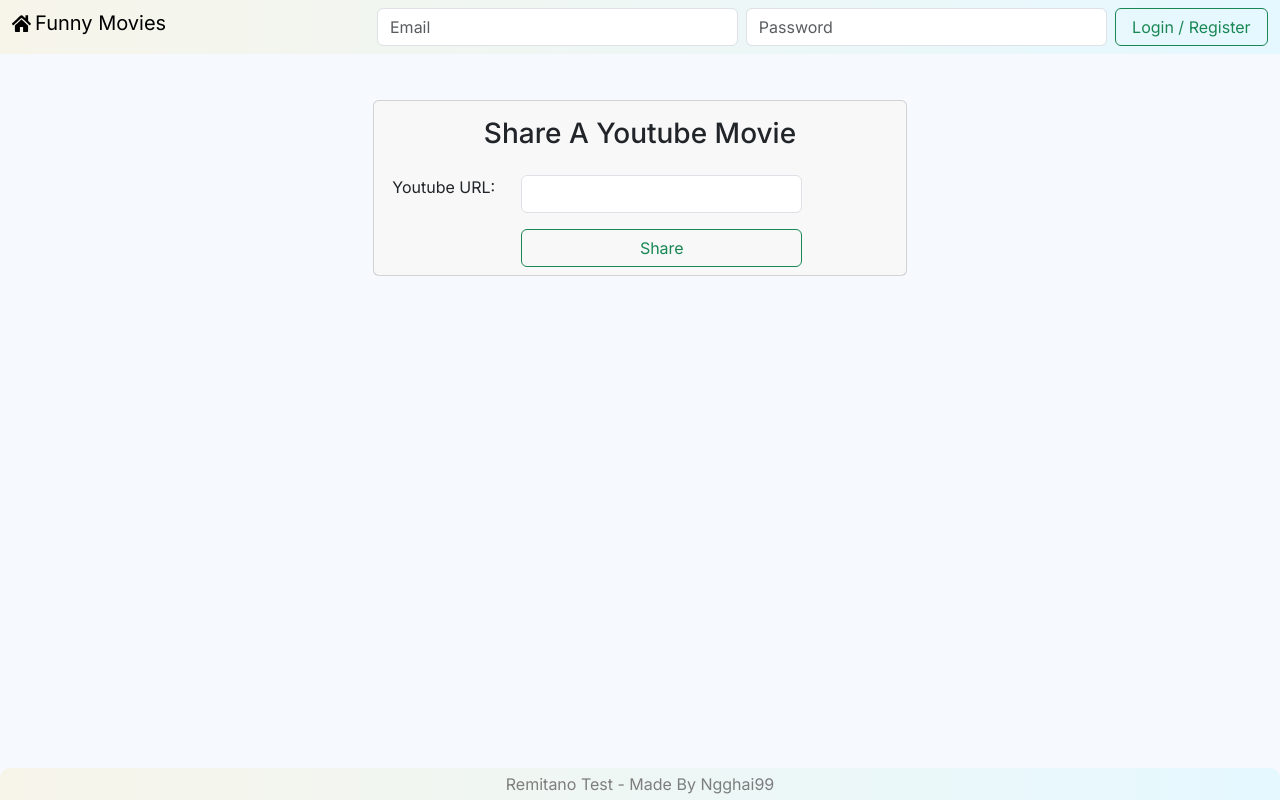
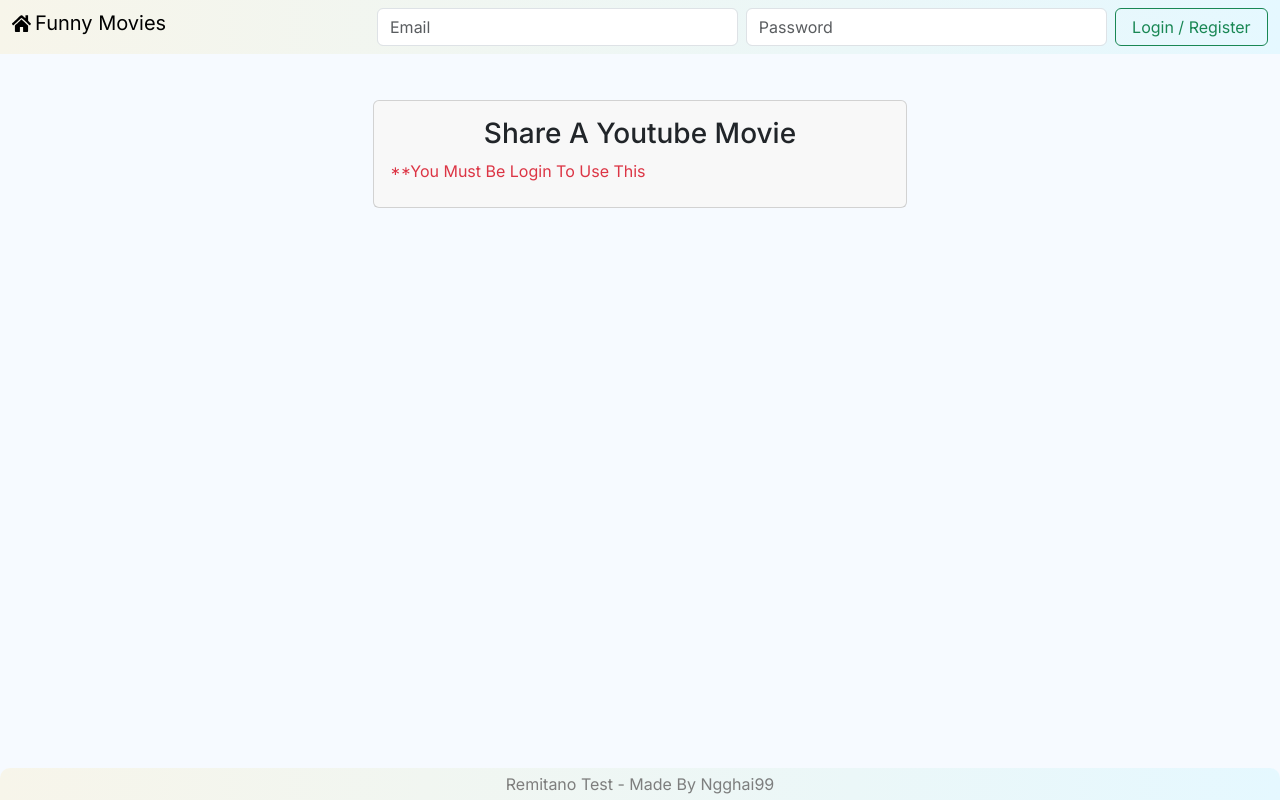
Before and after one commit to ngghai99/video-sharing-remitano, a Next.js app in the folder frontend/: page /share-movie in a window 1280 px wide. Built offline with nearby package versions, Linux system fonts and the light colour scheme.

Commit message:
Update share-movie and reload page login

```diff
--- a/frontend/app/share-movie/page.tsx
+++ b/frontend/app/share-movie/page.tsx
@@ -1,7 +1,13 @@
 'use client'
-import React from 'react';
+import React, { useState, useEffect } from 'react';
 
 export default function ShareMovie() {
+  const [loggedIn, setLoggedIn] = useState(false);
+  useEffect(() => {
+    const storedToken = localStorage.getItem('accessToken') || null;
+    ((storedToken) && setLoggedIn(true))
+  }, []);
+
   const handleSubmitVideo = async (e) => {
     e.preventDefault();
     const storedToken = localStorage.getItem('accessToken') || null;
@@ -34,6 +40,8 @@ export default function ShareMovie() {
           <div className="card rounded-15">
             <div className="card-header border-0">
               <h3 className="d-flex justify-content-center mt-2">Share A Youtube Movie</h3>
+              {
+                (loggedIn) ? (
                   <form onSubmit={handleSubmitVideo}>
                     <div className="row mt-4">
                       <div className="col-md-3">
@@ -51,6 +59,10 @@ export default function ShareMovie() {
                       </div>
                     </div>
                   </form>
+                ) : (
+                  <p className="text-danger">**You Must Be Login To Use This</p>
+                )
+              }
             </div>
           </div>
         </div>
--- a/frontend/components/Nav.tsx
+++ b/frontend/components/Nav.tsx
@@ -54,6 +54,7 @@ const Nav = () => {
       localStorage.setItem('accessToken', token);
       setLoggedIn(true);
       setEmail(user.email);
+      window.location.reload();
     } catch (error) {
       console.error('Login Fail:', error);
     }
@@ -63,6 +64,7 @@ const Nav = () => {
     localStorage.removeItem('accessToken');
     setLoggedIn(false);
     setEmail('');
+    window.location.reload();
   };
 
   if (isLoading) {
```
Lines whose indentation alone changed are shown as unchanged.
